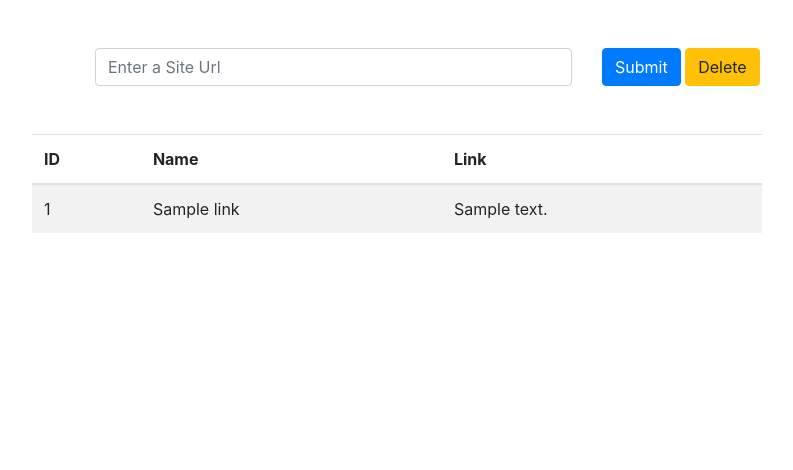
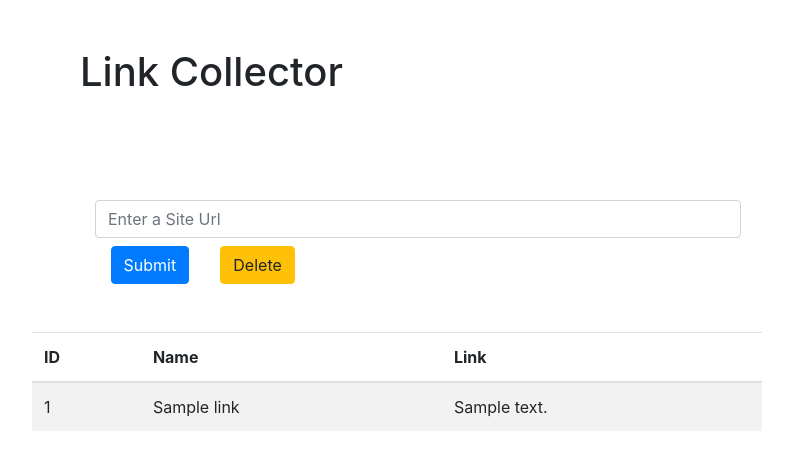
Before and after one commit to Brianconn71/Webscraper-Python, a Django app: page / in a window 1280 px wide. Shown: the top 470 px of the page, without its empty margins (53-846 px from the left). Run offline with Django 3.2, Linux system fonts and the light colour scheme; tables that the repository leaves empty hold one stand-in row (values such as "Sample post"); some libraries are stand-ins or nearby versions.

Commit message:
add: finished up views

```diff
--- a/base/templates/base/result.html
+++ b/base/templates/base/result.html
@@ -11,24 +11,29 @@
     <meta charset="UTF-8" />
     <meta http-equiv="X-UA-Compatible" content="IE=edge" />
     <meta name="viewport" content="width=device-width, initial-scale=1.0" />
-    <title>Document</title>
+    <title>Link Collector</title>
   </head>
   <body>
 
     <div class="container">
+      <div class="row">
+        <div class="col-12 m-5">
+          <h1>Link Collector</h1>
+        </div>
+      </div>
 
       <div class="row m-5">
-        <div class="col-md-6">
+        <div class="col-md-8">
           <!-- form action="/" means we want to relaod the homepage when form is submitted  -->
           <form method="POST" action="/">
             {% csrf_token %}
             <input type="text" class="form-control" id="site" name="site" placeholder="Enter a Site Url">
+            <div class="col-md-4 d-flex justify-content-around mt-2 p-0">
+            <button class="btn btn-primary me-3" type="submit">Submit</button>
+            <a href="/delete" class="btn btn-warning">Delete</a>
+          </div>
           </form>
         </div>
-          <div class="col-md-6">
-            <button class="btn btn-primary" type="submit">Submit</button>
-            <a href="/delete" class="btn btn-warning">Delete</a>
-          </div>
       </div>
 
       <div class="row">
--- a/base/views.py
+++ b/base/views.py
@@ -8,7 +8,7 @@ from .models import Link
 
 def scrape(request):
     if request.method == "POST":
-        site = request.POST.get('site')
+        site = request.POST.get('site', '')
         page = requests.get(site)
         soup = BeautifulSoup(page.text, 'html.parser')
 
@@ -16,9 +16,9 @@ def scrape(request):
             link_address = x.get('href')
             link_text = x.string
             Link.objects.create(address=link_address, name=link_text)
-        return
-
-    data = Link.objects.all()
+        return HttpResponseRedirect('/')
+    else:
+        data = Link.objects.all()
 
     template = 'base/result.html'
     context = {
@@ -26,3 +26,11 @@ def scrape(request):
     }
 
     return render(request, template, context)
+
+
+def clear(request):
+    Link.objects.all().delete()
+
+    template = 'base/result.html'
+
+    return render(request, template)
--- a/webscraper/urls.py
+++ b/webscraper/urls.py
@@ -20,4 +20,5 @@ from base import views
 urlpatterns = [
     path('admin/', admin.site.urls),
     path('', views.scrape, name="scrape"),
+    path('delete/', views.clear, name="clear"),
 ]
```
Also changed, not shown: db.sqlite3.
